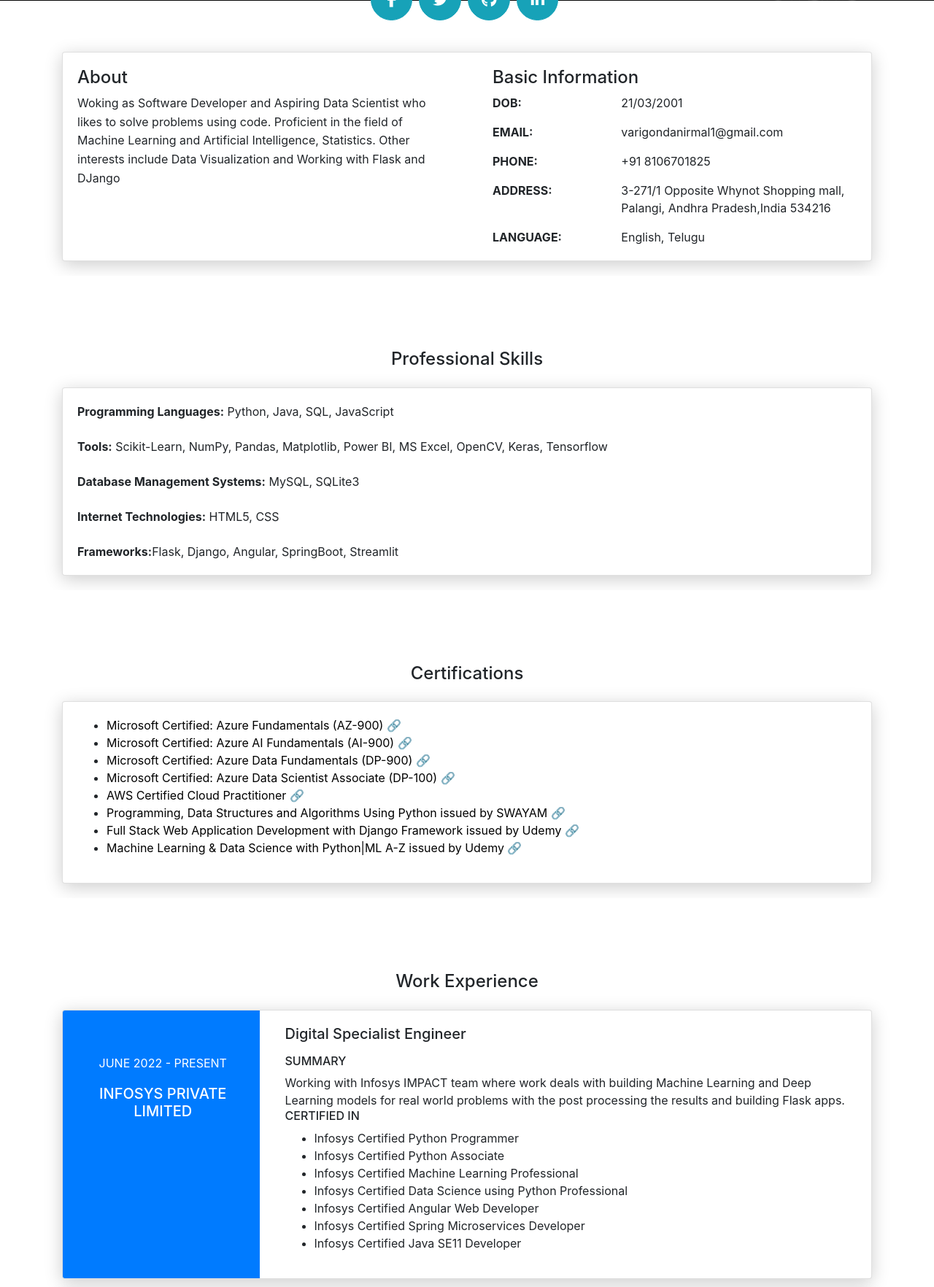
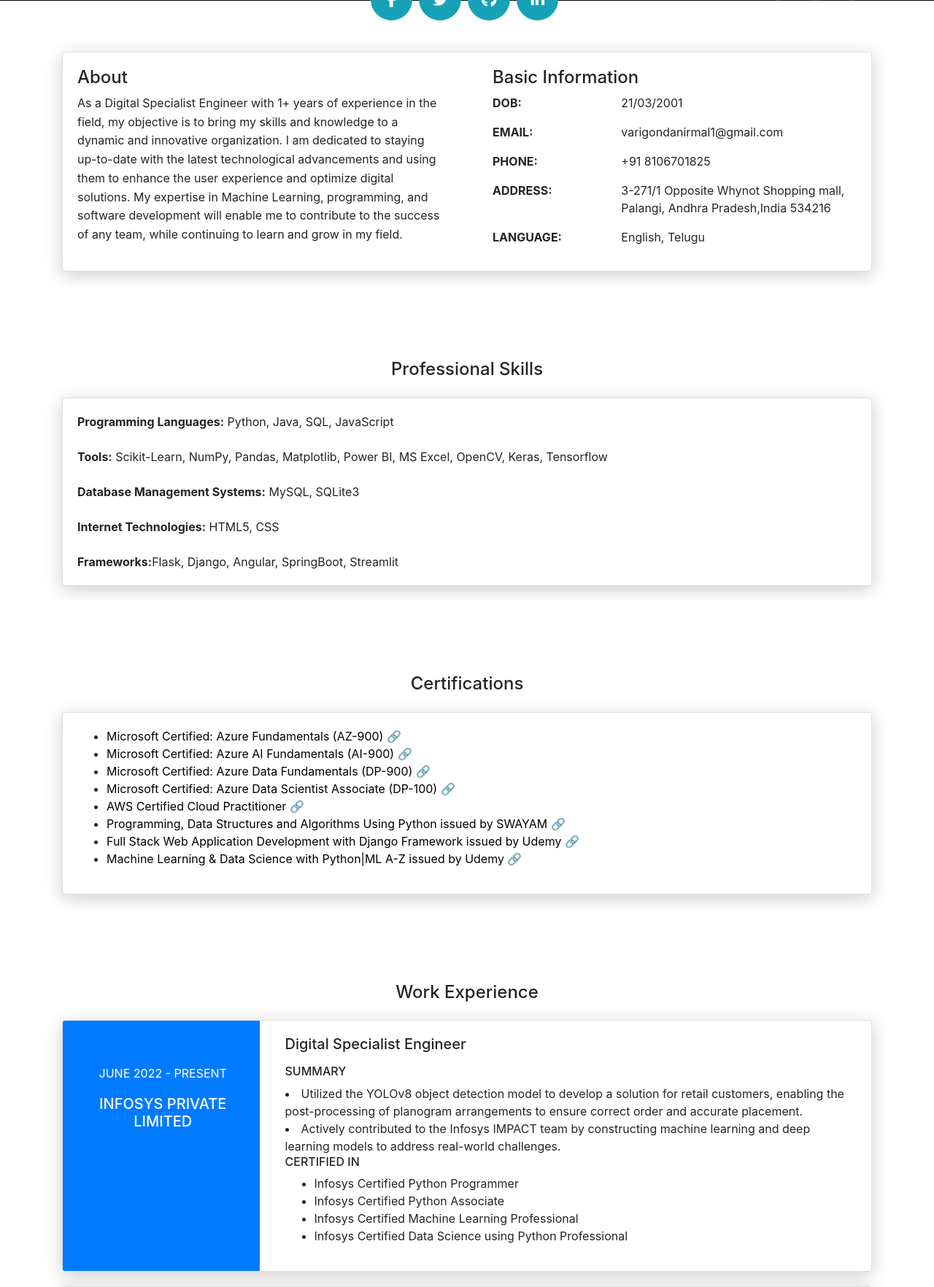
Before and after one commit to NirmalVignu/portifolio, a Flask app: page / in a window 1280 px wide. Shown: the part 549-2313 px from the top of the page at 73% size. Run offline with Flask 2, Linux system fonts and the light colour scheme; some libraries are stand-ins or nearby versions.

Commit message:
Update index.html

```diff
--- a/templates/index.html
+++ b/templates/index.html
@@ -96,10 +96,7 @@
               <div class="col-lg-6 col-md-12">
                 <div class="card-body">
                   <div class="h4 mt-0 title">About</div>
-                  <p>Woking as Software Developer and Aspiring Data Scientist who likes to solve problems using code.
-                    Proficient in the field of
-                    Machine Learning and Artificial Intelligence, Statistics. Other interests include Data Visualization
-                    and Working with Flask and DJango</p>
+                  <p>As a Digital Specialist Engineer with 1+ years of experience in the field, my objective is to bring my skills and knowledge to a dynamic and innovative organization. I am dedicated to staying up-to-date with the latest technological advancements and using them to enhance the user experience and optimize digital solutions. My expertise in Machine Learning, programming, and software development will enable me to contribute to the success of any team, while continuing to learn and grow in my field.</p>
                 </div>
               </div>
               <div class="col-lg-6 col-md-12">
@@ -186,20 +183,19 @@
                 <div class="card-body">
                   <div class="h5">Digital Specialist Engineer</div>
                   <p>
-                    <div class="h6">Summary</div>
-                        Working with Infosys IMPACT team where work deals with building Machine Learning and Deep Learning models for real world problems with the post processing the results and building Flask apps.
+                      <div class="h6">Summary</div>
+                     <li> Utilized the YOLOv8 object detection model to develop a solution for retail customers, enabling the post-processing of planogram arrangements to ensure correct order and accurate placement.
+                    </li>
+                    <li>
+                        Actively contributed to the Infosys IMPACT team by constructing machine learning and deep learning models to address real-world challenges.
+                    </li>
                     <div class="h6">Certified In</div>
                     <ul>
                       <li>Infosys Certified Python Programmer</li>
                       <li>Infosys Certified Python Associate</li>
                       <li>Infosys Certified Machine Learning Professional</li>
                       <li>Infosys Certified Data Science using Python Professional</li>
-
-                      <li>Infosys Certified Angular Web Developer</li>
-                      <li>Infosys Certified Spring Microservices Developer</li>
-                      <li>Infosys Certified Java SE11 Developer</li>
                     </ul>
-
                   </p>
                 </div>
               </div>
@@ -218,17 +214,10 @@
                   <div class="h5">Associate Software Engineer (Intern)</div>
                   <p>
                   <ul>
-                    <li>Developed DataScience Tool kit, A Data Science Tool Kit is completely developed using Flask
-                      Framework, it simplifies the work of the machine learning engineer by providing GUI for data
-                      preparation, feature extraction, Exploratory Data Analysis, Regression, Classification and
-                      Clustering Techniques.</li>
-                    <li>Worked on Employee Goal Recomendation System. Employee Goal Recommendation System is developed
-                      on Flask Framework, is helpful for employee by recommending Technologies or tools to learn for
-                      improving his career growth by updating his knowledge time to time.</li>
+                    <li>Developed a Data Science Toolkit using Flask Framework, simplifying the work of machine learning engineers by providing a user-friendly GUI for data preparation, feature extraction, exploratory data analysis, and regression, classification, and clustering techniques.</li>
+                    <li>Contributed to Power BI Reports, extracting data from Power BI narratives using Python code for efficient data analysis.</li>
                     <li>Worked on Power Bi Reports and extracting data from power bi narratives using python code</li>
-                    <li>Automated the task of giving financial summary of a particular firm based on financial data
-                      given by the firm in all aspects by preparing a general template to work for any type
-                      of incoming data.</li>
+                    <li>Automated financial summary generation for firms by creating a versatile template to handle various financial data types, enhancing efficiency and accuracy.</li>
                   </ul>
                   </p>
                 </div>
```
